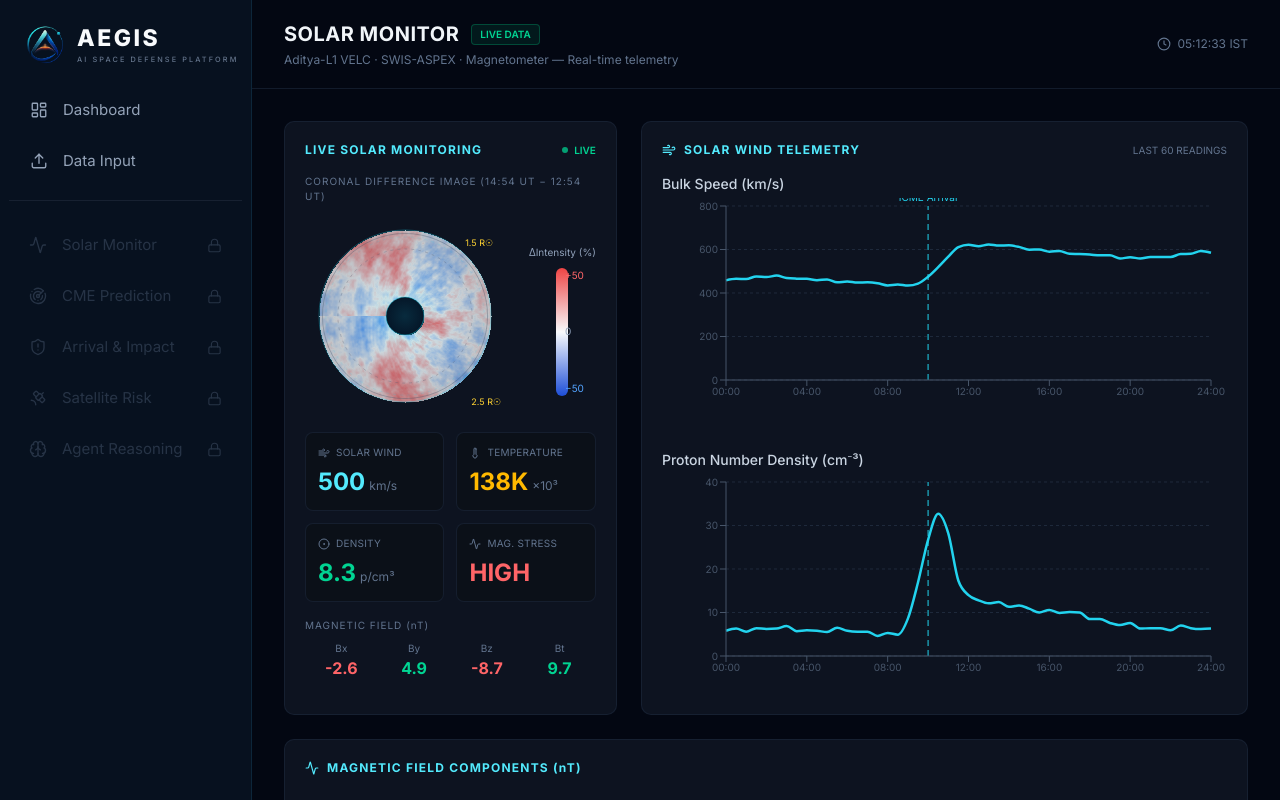
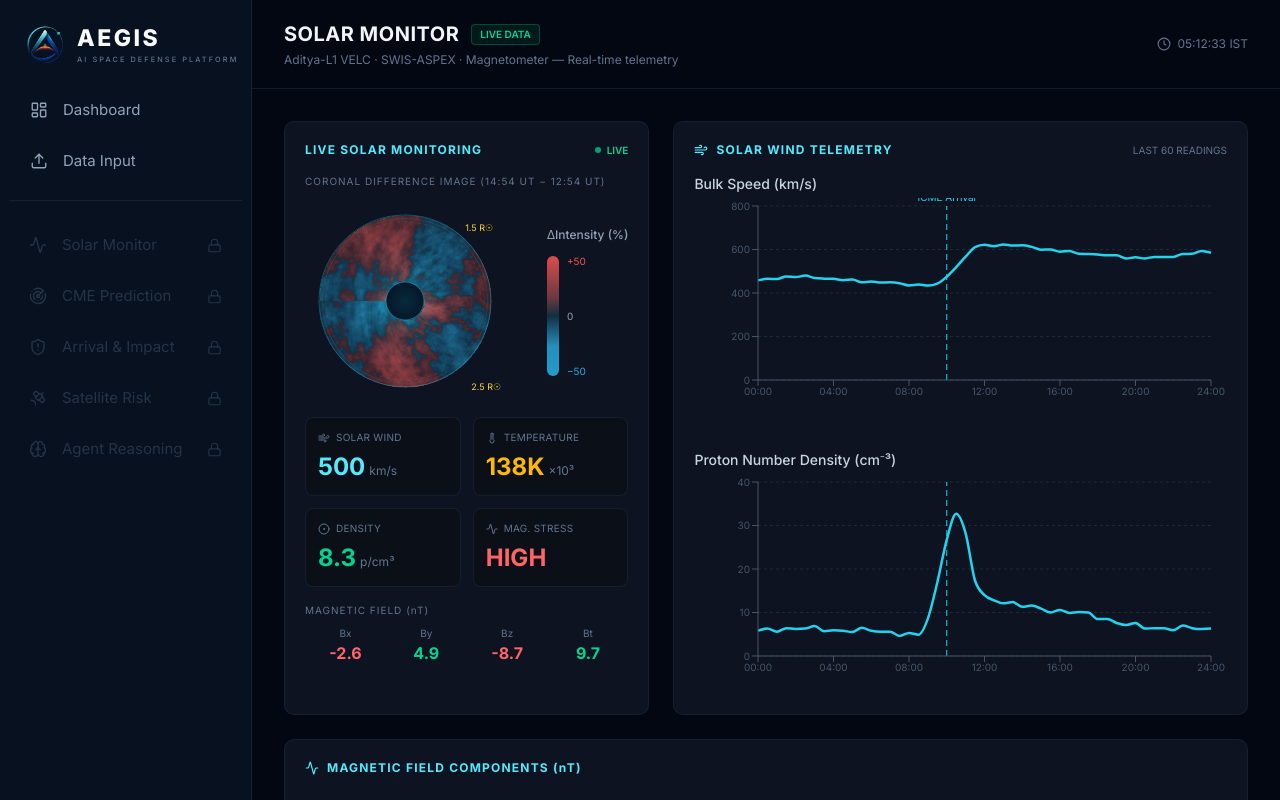
Before and after one commit to Yoshita09/Project-Aegis, a Next.js app in the folder aegis-frontend/: page /solar-monitor in a window 1280 px wide. Built offline with nearby package versions, Linux system fonts and the light colour scheme.

Commit message:
CORONAL DIFFERENCE IMAGE legend fixed

```diff
--- a/aegis-frontend/app/(dashboard)/solar-monitor/page.tsx
+++ b/aegis-frontend/app/(dashboard)/solar-monitor/page.tsx
@@ -262,18 +262,61 @@ export default function SolarMonitorPage() {
                   </span>
                 </div>
 
-                <div className="flex flex-col items-center pt-2 shrink-0">
-                  <div className="text-[10px] text-slate-400 mb-2 whitespace-nowrap">
+                <div
+  style={{
+    display: "flex",
+    flexDirection: "column",
+    alignItems: "flex-start",
+    gap: "8px",
+    marginLeft: "18px",
+  }}
+>
+  <div
+    style={{
+      color: "#94a3b8",
+      fontSize: "12px",
+      fontWeight: 500,
+      marginBottom: "4px",
+      whiteSpace: "nowrap",
+    }}
+  >
     ΔIntensity (%)
   </div>
+
   <div
-                    className="w-3 h-32 rounded-sm"
-                    style={{ background: "linear-gradient(to top, #1d4ed8, #f8fafc 50%, #ef4444)" }}
+    style={{
+      display: "flex",
+      alignItems: "stretch",
+      gap: "8px",
+      height: "120px",
+    }}
+  >
+    {/* Color bar */}
+    <div
+      style={{
+        width: "12px",
+        height: "120px",
+        borderRadius: "12px",
+        background:
+          "linear-gradient(to bottom, #dc4c4c 0%, #6b3840 35%, #102f40 50%, #248fbd 75%, #229dcc 100%)",
+      }}
     />
-                  <div className="flex flex-col justify-between h-32 -mt-32 ml-6 text-[10px] text-slate-400">
-                    <span className="text-red-400">+50</span>
-                    <span>0</span>
-                    <span className="text-blue-400">−50</span>
+
+    {/* Labels */}
+    <div
+      style={{
+        height: "120px",
+        display: "flex",
+        flexDirection: "column",
+        justifyContent: "space-between",
+        fontSize: "10px",
+        lineHeight: 1,
+      }}
+    >
+      <span style={{ color: "#ef5350" }}>+50</span>
+      <span style={{ color: "#94a3b8" }}>0</span>
+      <span style={{ color: "#29a9d6" }}>−50</span>
+    </div>
   </div>
 </div>
               </div>
--- a/aegis-frontend/components/CoronalDifferenceCanvas.tsx
+++ b/aegis-frontend/components/CoronalDifferenceCanvas.tsx
@@ -68,30 +68,25 @@ function fbm(
 function diverge(v: number): [number, number, number] {
   v = Math.max(-1, Math.min(1, v));
 
-  // Positive = RED
-  if (v > 0) {
+  if (v >= 0) {
     const t = v;
 
+    // muted solar-red
     return [
-      255,
-      Math.round(255 - t * 170),
-      Math.round(255 - t * 170),
+      Math.round(70 + t * 150),
+      Math.round(35 + t * 45),
+      Math.round(42 + t * 35),
     ];
   }
 
-  // Negative = BLUE
-  if (v < 0) {
-    const t = -v;
+  const t = -v;
 
-    return [
-      Math.round(255 - t * 190),
-      Math.round(255 - t * 110),
-      255,
-    ];
-  }
-
-  // Zero = WHITE
-  return [255, 255, 255];
+  // cyan / blue
+  return [
+    Math.round(18 + t * 20),
+    Math.round(55 + t * 105),
+    Math.round(80 + t * 130),
+  ];
 }
 
 export default function CoronalDifferenceCanvas({
```
Lines whose indentation alone changed are shown as unchanged.
